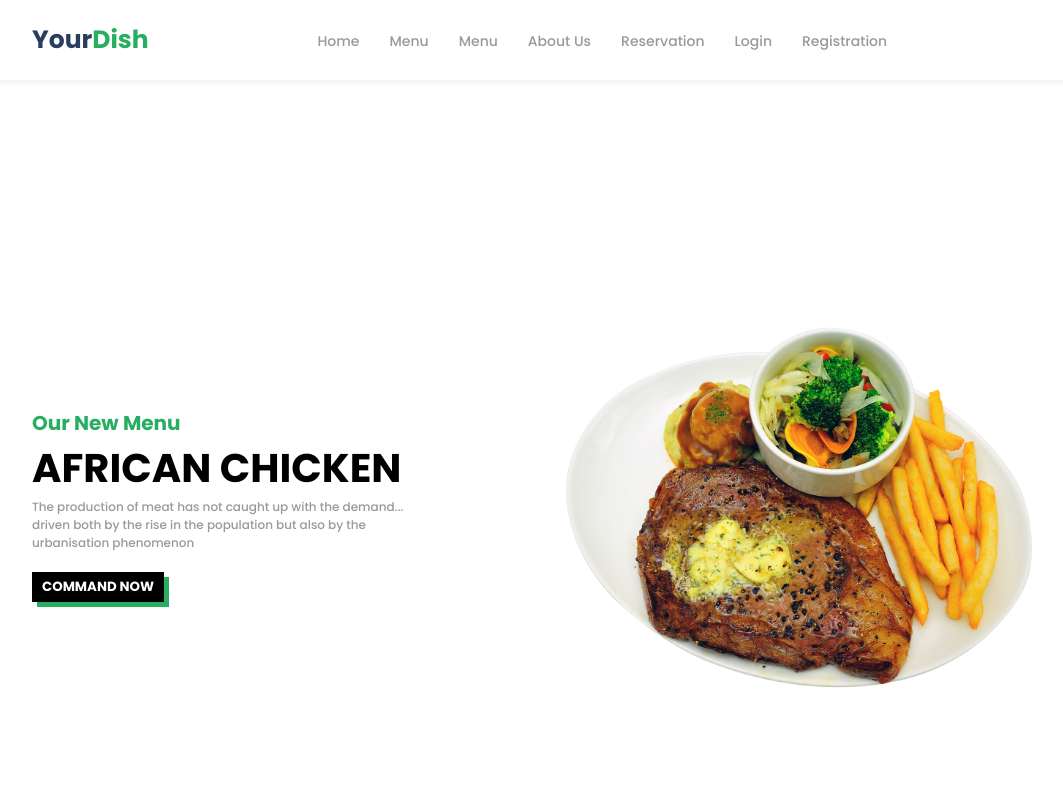
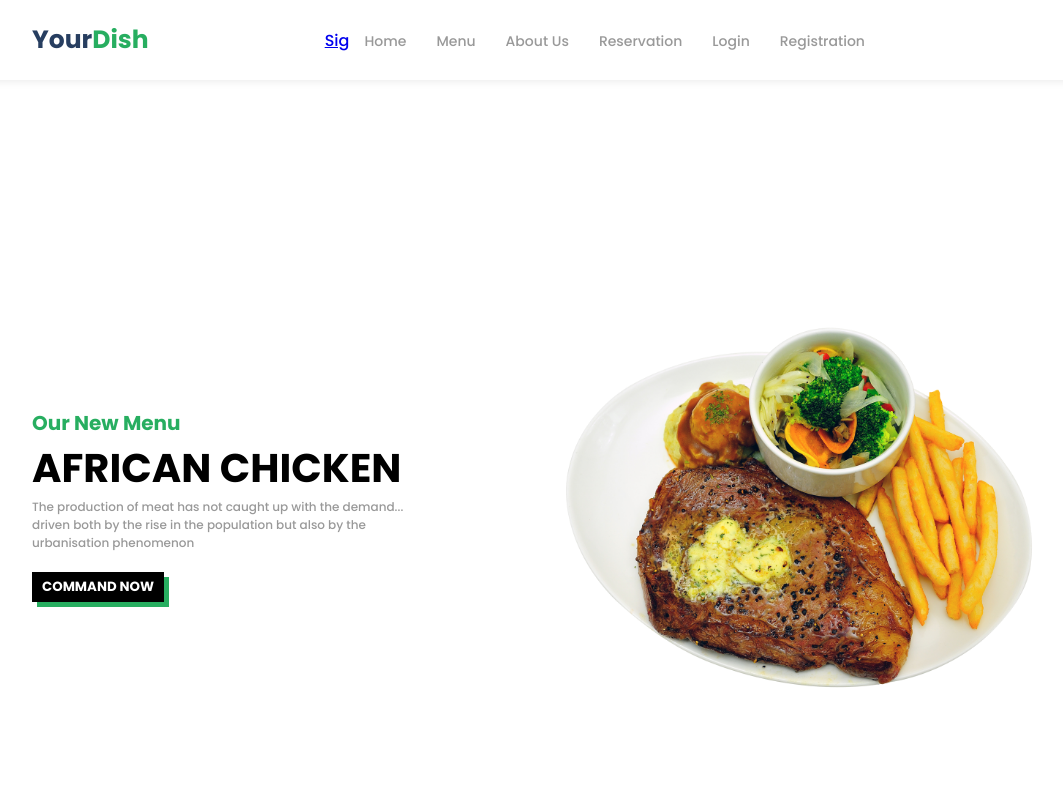
Before and after one commit to BlondelMbou/fastfood, a React (Create React App) app: page / in a window 1280 px wide. Shown: the top 800 px of the page, without its empty margins (96-1159 px from the left). Built offline with nearby package versions, Linux system fonts and the light colour scheme; no server answers.

Commit message:
install good version of react-router-dom

```diff
--- a/package.json
+++ b/package.json
@@ -10,7 +10,7 @@
     "formik": "^2.2.9",
     "react": "^18.2.0",
     "react-dom": "^18.2.0",
-    "react-router-dom": "5.2.0",
+    "react-router-dom": "^5.2.0",
     "react-scripts": "5.0.1",
     "typescript": "^4.9.4",
     "web-vitals": "^2.1.4",
--- a/src/components/Header/Header.jsx
+++ b/src/components/Header/Header.jsx
@@ -18,15 +18,12 @@ function Header() {
                 </p>
             </div>
             <ul class="menu">
-                {/* <Link to='/signup'>Sig</Link> */}
+                <Link to='/signup'>Sig</Link>
                 <li>
                     <Link to="/">Home</Link>
                 </li>
                 <li>
                     <Link to="/#menu">Menu</Link>
-                </li>
-                <li>
-                    <a href="/#menu">Menu</a>
                 </li>
                 <li>
                     <Link to="/#about_us">About Us</Link>
```
Also changed, not shown: 1 other file (tests, documents, lock files or other folders).
